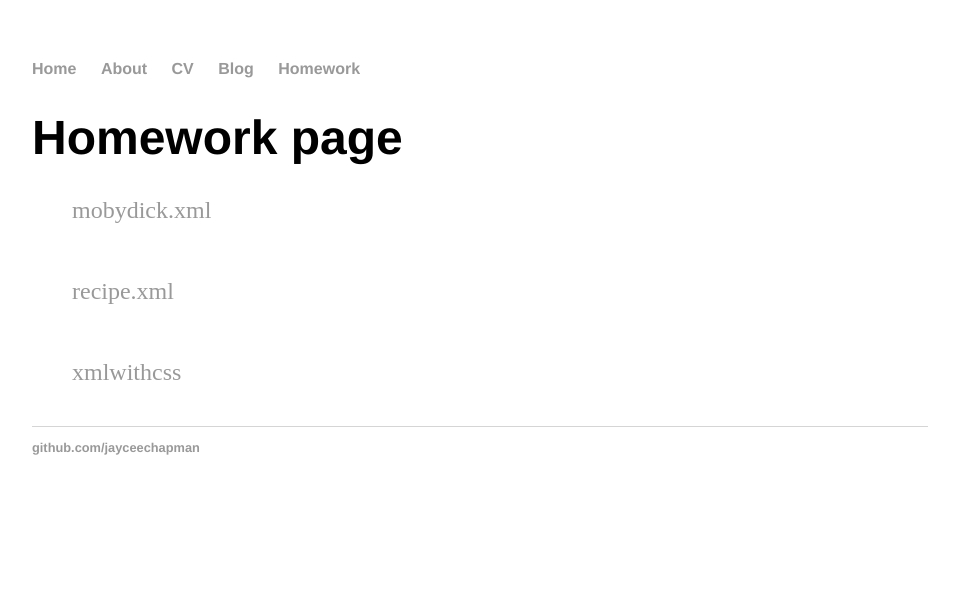
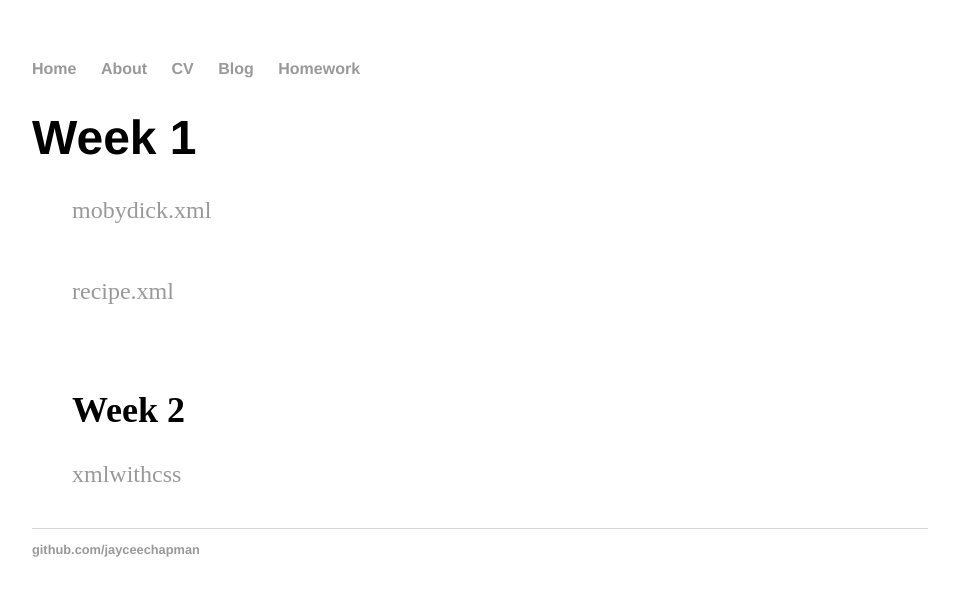
Before and after one commit to jayceechapman/jayceechapman.github.io, a Jekyll site: the page built from homework/index.html, in a window 1280 px wide. Shown: the top 596 px of the page, without its empty margins (160-1119 px from the left). Built offline with Jekyll 4.4.1, drawn with Linux system fonts in a browser that asks for light colours.

Commit message:
Update index.html

```diff
--- a/homework/index.html
+++ b/homework/index.html
@@ -2,9 +2,10 @@
 layout: default
 title: "Homework page"
 ---
-	<h1>{{ page.title }}</h1>
+	<h1>Week 1</h1>
 	<ul class="posts">
 		<li><a href="mobydick.xml">mobydick.xml</a></li><br></br>
 <li><a href="recipe.xml">recipe.xml</a></li><br></br>
+<h2>Week 2</h2>
 <li><a href="xmlwithcsss.xml">xmlwithcss</a></li>
 	</ul>
```
